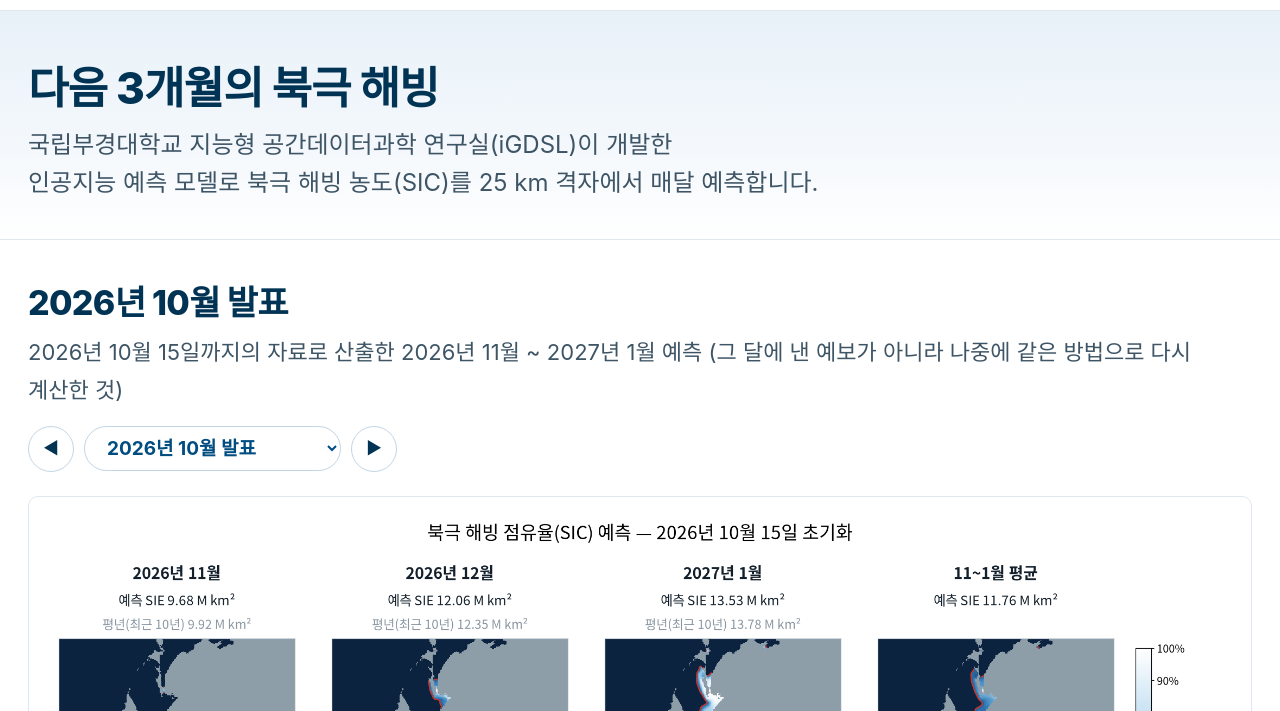
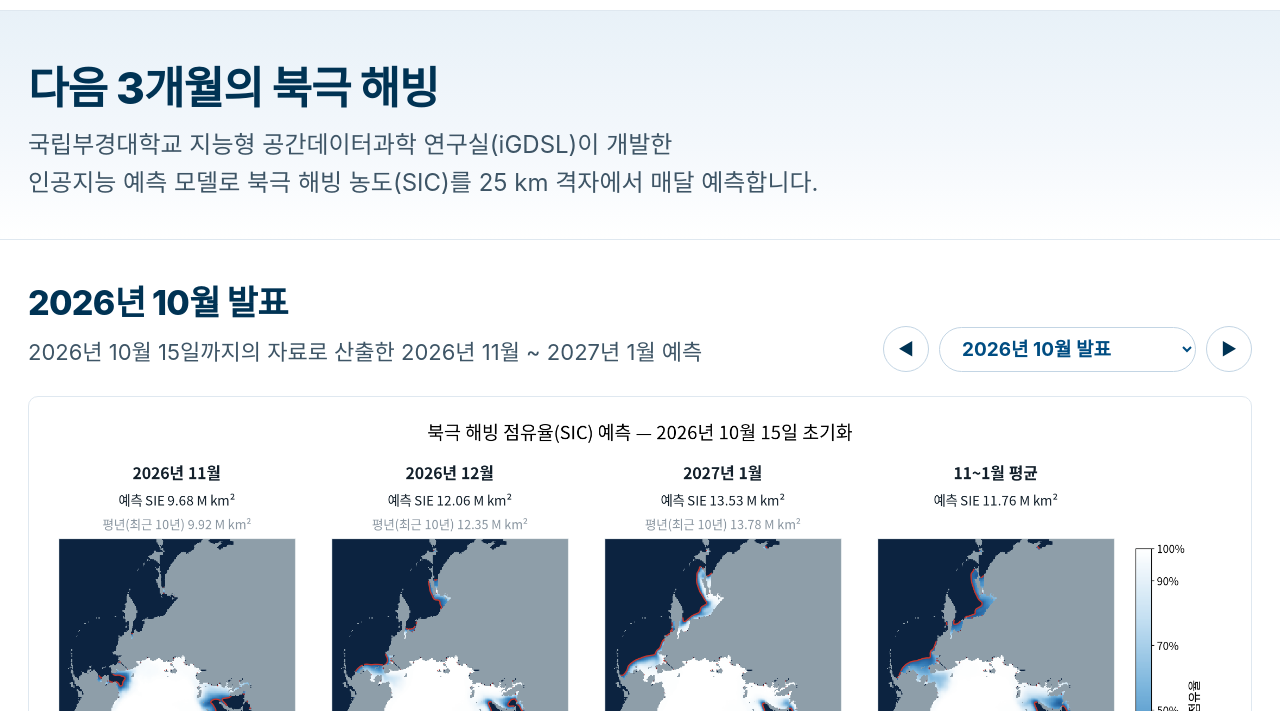
Before and after one commit to arctic-seaice/arctic-seaice.github.io, a plain HTML site: page index.html in a window 1280 px wide. Both pictures are taken after a click on the button "이전 발표". Shown: the part 89-800 px from the top of the page. Drawn offline with Linux system fonts and the light colour scheme.

Commit message:
발표 부제목의 '나중에 다시 계산한 것' 문구 삭제
Co-Authored-By: Claude Opus 5.5 <noreply@anthropic.com>

```diff
--- a/index.html
+++ b/index.html
@@ -194,8 +194,7 @@ const D = {"issues":[{"origin":"2026-11","cutoff":"15","fig":"figs/SIC_202611.pn
     sel.value = cur; img.src = it.fig; img.alt = lab(it.origin) + ' 발표 북극 해빙 농도 예측 지도';
     document.getElementById('ititle').textContent = lab(it.origin) + ' 발표' ;
     document.getElementById('isub').textContent =
-      `${lab(it.origin)} ${it.cutoff}일까지의 자료로 산출한 ${lab(it.targets[0])} ~ ${lab(it.targets[2])} 예측` +
-      (it.retro ? ' (그 달에 낸 예보가 아니라 나중에 같은 방법으로 다시 계산한 것)' : '');
+      `${lab(it.origin)} ${it.cutoff}일까지의 자료로 산출한 ${lab(it.targets[0])} ~ ${lab(it.targets[2])} 예측`;
     document.getElementById('prev').disabled = cur === I.length-1;   // ◀ = 과거
     document.getElementById('next').disabled = cur === 0;
     chart();
```
Also changed, not shown: tools/template.html (+1 -2 lines).
